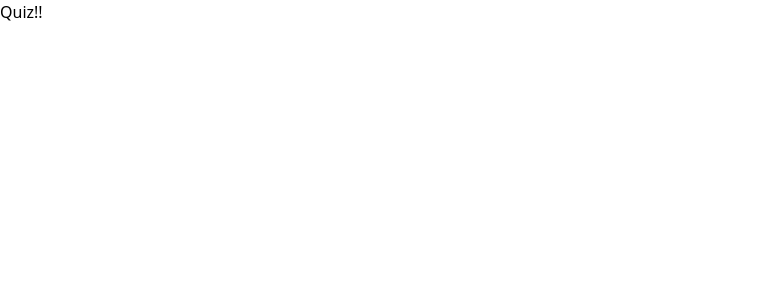
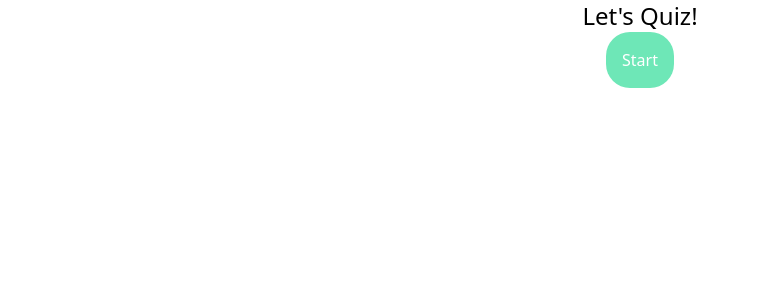
Before and after one commit to Seeya0/QuizApp-typescript, a React (Create React App) app: page / in a window 1280 px wide. Shown: the top 300 px of the page, without its empty margins (0-758 px from the left). Built offline with nearby package versions, Linux system fonts and the light colour scheme.

Commit message:
AppのJsxを記入、startボタン、スコア、ロード時のメッセージを追加

```diff
--- a/src/App.tsx
+++ b/src/App.tsx
@@ -66,9 +66,16 @@ function App() {
   }
 
   return (
-    <div className="App">
-      <h1>Quiz!!
-      </h1>
+    <div className="flex flex-col justify-center items-center">
+      <h3 className="text-2xl">Let's Quiz!</h3>
+      {gameOver || userAnswers.length === QuestionAmount ? (
+        <button className="bg-emerald-300 rounded-3xl text-white p-4 hover:opacity-70" onClick={startQuiz}>
+          Start
+        </button>
+      ) : null}
+
+      {!gameOver ? <h3 className="text-2xl">Score: {score}</h3> : null}
+      {loading ? <h3 className="text-2xl">クイズを考えていますので、少し待ってね〜</h3> : null}
     </div>
   );
 }
--- a/src/utils.ts
+++ b/src/utils.ts
@@ -1,3 +1,3 @@
-export const shuffleArray = (array) => {
+export const shuffleArray = (array: string[]) => {
     [...array].sort(() => Math.random() - 0.5);
 }
```
